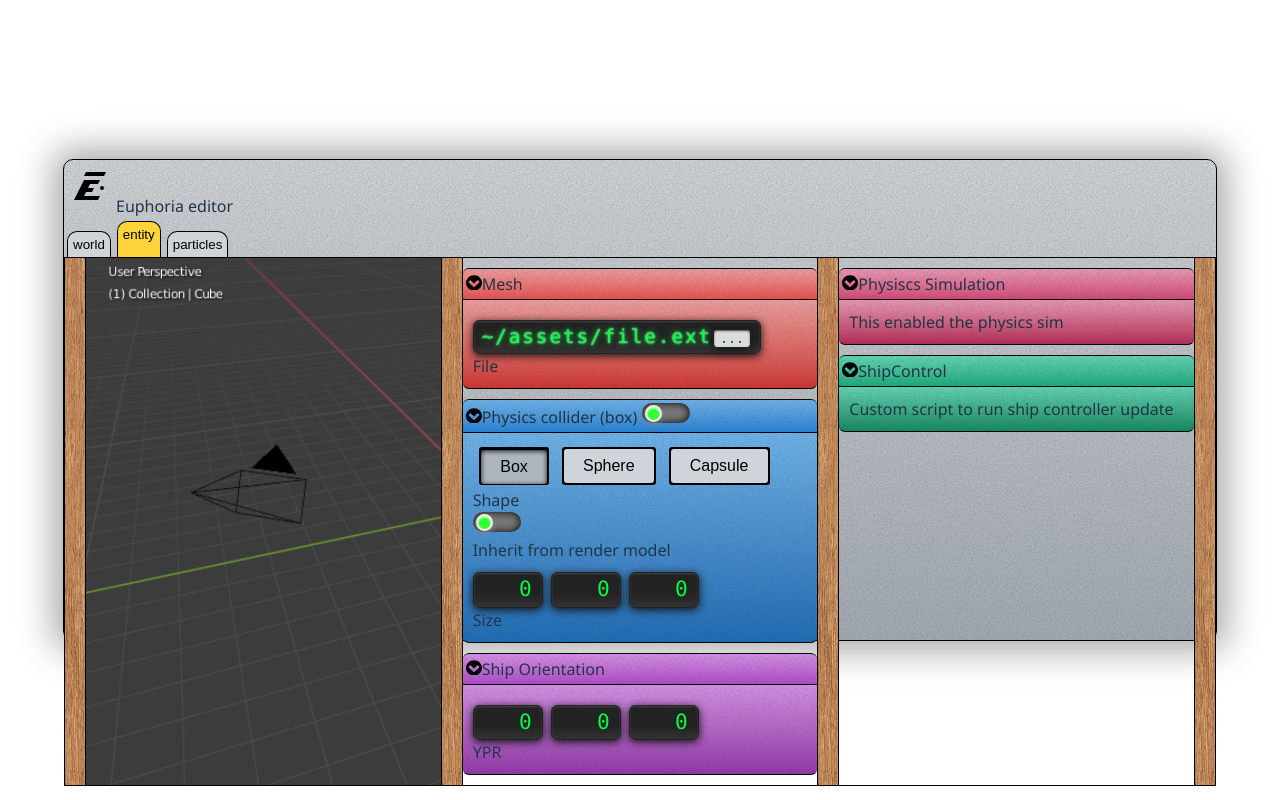
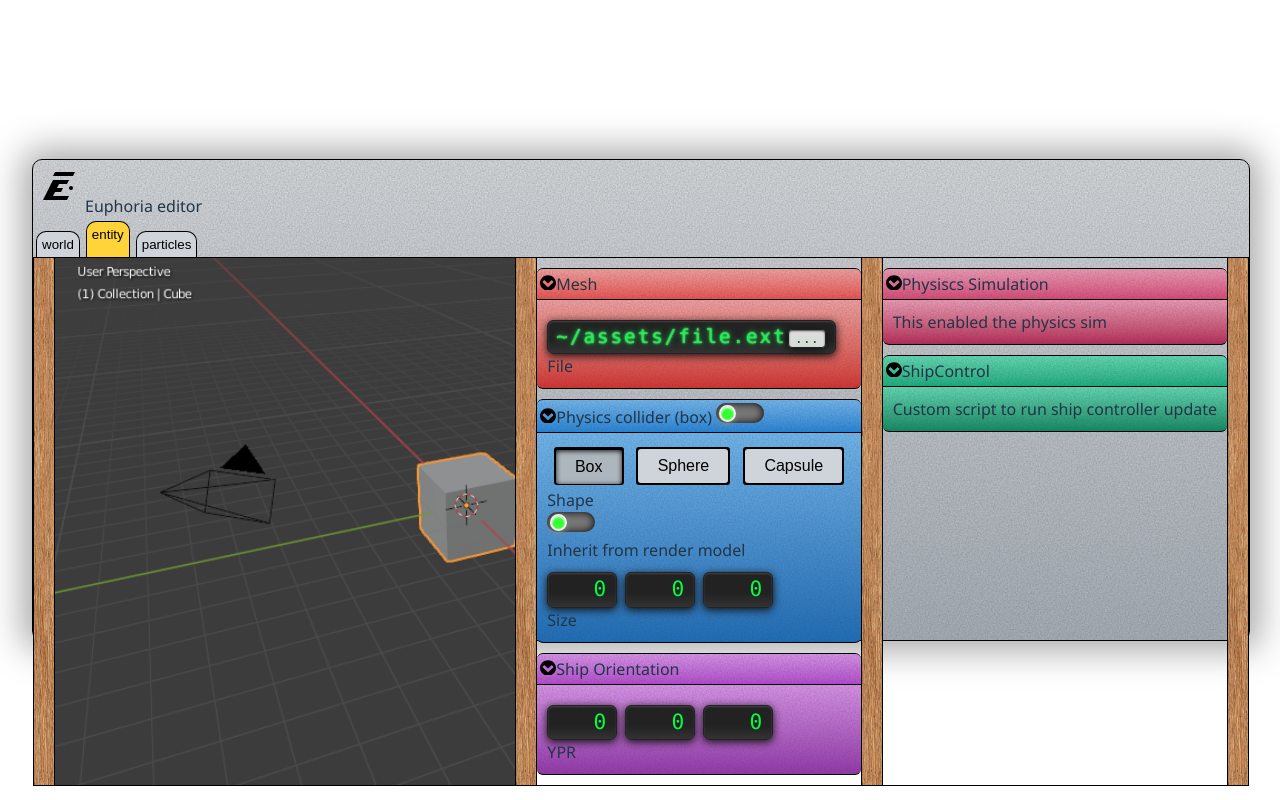
Before and after one commit to madeso/skeumorphix, a React (Vite) app: page / in a window 1280 px wide. Built offline with nearby package versions, Linux system fonts and the light colour scheme.

Commit message:
Main editor needs to edit properties and script stoo

```diff
--- a/src/App.css
+++ b/src/App.css
@@ -113,7 +113,6 @@
 
 
 #root {
-  max-width: 1280px;
   margin: 0 auto;
   padding: 2rem;
   text-align: left;
@@ -125,6 +124,7 @@
 }
 
 .editor, .body, .title {
+  background-size:200px 200px,auto;
    background-image: url(./assets/noise.svg), linear-gradient(to bottom in oklab, var(--top), var(--bottom));
 }
 
@@ -133,13 +133,12 @@
   margin: 0px;
   border: 1px solid black;
 
-  background-size:200px 200px,auto;
   border-radius: 10px;
   box-shadow: 0 0 35px 10px #aaa;
 
-  width: 90vw;
+  width: 95vw;
   height: 36vw;
-  max-width: 1180px;
+  max-width: 1400px;
 
   display: grid;
   grid-template-columns: 1fr;
@@ -181,6 +180,8 @@ tab-bar {
 .list {
   padding: 0;
   margin: 0;
+  overflow-x: hidden;
+  overflow-y: auto;
 }
 
 .border {
--- a/src/App.tsx
+++ b/src/App.tsx
@@ -346,15 +346,24 @@ function App() {
 
 
         {tab === 'world' &&
-        <EditorBody fractions={[1, 2]}>
+        <EditorBody fractions={[1, 2, 1]}>
           <List col={0}>
             <ListerPanel />
           </List>
           <Scene id="world" col={1} />
+          <List col={2}>
+            <Component color="pink" title="Properties">
+              Key value list for selected entity, panel or dialog?
+            </Component>
+
+            <Component color="teal" title="Scripting">
+              Should this be here or a full screen?
+            </Component>
+          </List>
         </EditorBody>}
 
         {tab === 'entity' &&
-        <EditorBody fractions={[1, 1, 1]}>
+        <EditorBody fractions={[1, -1, -1]}>
           <List col={2}>
             <EnablePhysicsSystem />
             <ShipControl />
```
